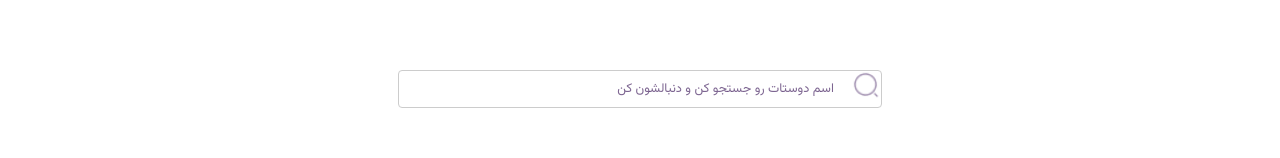
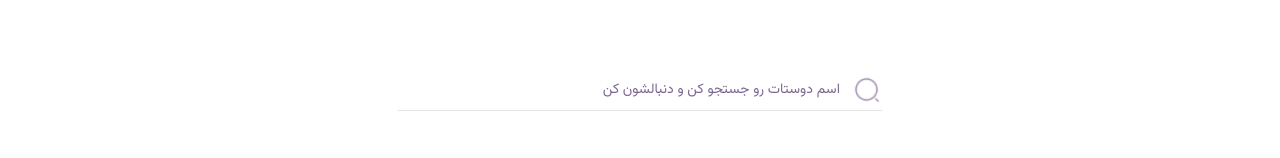
Before and after one commit to Rahnema-College-SU/Football-Fantasy-FrontEnd, a React (Create React App) app: page /home/events in a window 1280 px wide. Shown: the part 354-512 px from the top of the page. Built offline with nearby package versions, Linux system fonts and the light colour scheme.

Commit message:
seems like done

```diff
--- a/src/components/home/events/friends/Friends.css
+++ b/src/components/home/events/friends/Friends.css
@@ -56,8 +56,7 @@
     justify-content: center;
 }
 
-.search-box {
-    margin-top: 10%;
+.friends-search-box {
     display: flex;
     direction: rtl;
     align-items: center;
--- a/src/components/home/events/friends/Friends.tsx
+++ b/src/components/home/events/friends/Friends.tsx
@@ -18,7 +18,7 @@ export function Friends() {
                     <div className="button-text">دنبال شوندگان</div>
                     </button>
                 </div>
-                <div className={'search-box'}>
+                <div className={'friends-search-box'}>
                 <img className="search-icon" src={searchIcon} alt={'magnifier'}/>
                 <input className={'search-input'} placeholder={'جستجو'}/>
                 </div>
--- a/src/components/home/events/mainSearchBox/MainSearchBox.css
+++ b/src/components/home/events/mainSearchBox/MainSearchBox.css
@@ -49,3 +49,39 @@
 /* .css-319lph-ValueContainer{
     display: none;
 } */
+
+.result-box{
+    background-color: white;
+    box-shadow: 0 4px 4px rgba(0, 0, 0, 0.25);
+    border-radius:0 0 16px 16px ;
+    /* height: 120px; */
+    position: relative;
+    z-index: 9999;
+    overflow-y: auto;
+    height: auto;
+    max-height: 150px;
+}
+.search-box{
+    position: relative;
+    height: 2.5rem;
+    margin: auto;
+    width: 100%;
+    display: flex;
+    direction: rtl;
+    align-items: center;
+    background: #FFFFFF;
+    border-bottom: 1px solid #E4E4E4;
+    margin: auto;
+}
+.main-search-box{
+    width: 42%;
+    height: 2.5rem;
+    margin: auto;
+    border: none;
+}
+.result-option {
+    border-bottom: 1px solid #E4E4E4;
+}
+.profile{
+    border-bottom: 1px solid #E4E4E4;
+}
--- a/src/components/home/events/mainSearchBox/MainSearchBox.tsx
+++ b/src/components/home/events/mainSearchBox/MainSearchBox.tsx
@@ -1,7 +1,7 @@
 import React from "react";
 import "./MainSearchBox.css"
 import searchIcon from "./assets/searchicon.png";
-import { searchResultUserListType,searchResultUserType  } from "../../../../global/Types";
+import { searchResultUserType  } from "../../../../global/Types";
 import {atom, useRecoilState, useRecoilValue, useSetRecoilState} from 'recoil';
 import { axiosAllUsersList } from "../../../../global/ApiCalls";
 import { onAxiosSuccess , onAxiosError } from "../../../../global/Errors";
@@ -14,94 +14,113 @@ import { clearIndicatorCSS } from "react-select/dist/declarations/src/components
 import { ConsoleConstructorOptions } from "console";
 import profilePhoto from '../latestEvents/profiles/assets/profilePhoto.jpeg'
 import { profileModalDisplayState } from "../profileModal/profileModal";
+import { invalidInputError } from "../../../../global/Errors";
+import { axiosFollow } from "../../../../global/ApiCalls";
+import { ClickAwayListener } from "@mui/material";
 
 
-export const usersListState = atom<searchResultUserListType>({
+export const usersListState = atom<Array<searchResultUserType>>({
     key: 'usersListState',
-    default: {
-        usersList: [],
-        numberOfusers: undefined
-    }
+    default: []
 })
-
-// export const searchTextState = atom<string>({
-//     key: 'searchTextState',
-//     default: ''
-// })
-
-// const usersList=[
-//     {id:"sh"},{id:"q"},{id:"a"}
-// ]
-
-//let debounceFunction: { (this: ThisParameterType<() => void>, ...args: Parameters<() => void> & any[]): Promise<ReturnType<() => void>>; cancel: (reason?: any) => void }
-
-
-    // axiosAllUsersList(searchText).then(
-    //     res => {
-    //         onAxiosSuccess({
-    //             res: res, myError: invalidInputError, onSuccess: () => {
-
-    //             }
-    //         })
-
-    //     },
-    //     error => {
-    //         onAxiosError({axiosError: error, myError: invalidInputError})
-    //     }
-    // )
 
 
 
+const users=
+   {
+    "data": [
+        {
+            "id": "c6b7e186-7384-4433-91e4-78bf441d9450",
+            "username": "amir",
+            "imageUrl": "",
+            "isFollowed": false
+        },
+        {
+            "id": "7f8123fd-a049-475f-ad38-750ef9e4c84d",
+            "username": "aminsaveh80",
+            "imageUrl": "",
+            "isFollowed": false
+        },
+        {
+            "id": "57bf69e5-d210-4e7f-8b38-ab37e1e4ad89",
+            "username": "hadidortaj",
+            "imageUrl": "",
+            "isFollowed": false
+        },
+        {
+            "id": "76dc0b29-d99e-4d98-b043-e7e61211ec66",
+            "username": "hadidortaj2",
+            "imageUrl": "",
+            "isFollowed": false
+        }
+    ],
+    "success": true,
+    "errorMessage": ""
+}
+
 export function MainSearchBox() {
-    // const profileModalDisplay = useSetRecoilState(profileModalDisplayState)
-    const [search,setSearch] =useState();
-    const optionList=[
-        {value:"red" ,label:<div className="profile" >
-        <img className="friends-profile-photo" src={profilePhoto} alt="profile photo"></img>
-        <div className="friends-name">first and last name</div>
-        <button className="follow-back">
-        <div className="button-text"> دنبال کردن</div>
-        </button>
-        </div>},
-        {value:"pink" ,label:<div className="profile">
-        <img className="friends-profile-photo" src={profilePhoto} alt="profile photo"></img>
-        <div className="friends-name">first and last name</div>
-        <button className="follow-back">
-        <div className="button-text"> دنبال کردن</div>
-        </button>
-        </div>}
-    ];
+
+    const [usersList, setUsersList] = useRecoilState(usersListState)
+    const [resultBoxState,setResultBoxState]=useState(false)
+
     function handleSearch(data:any){
-        setSearch(data)
+        // axiosAllUsersList(data).then(
+        // res => {
+        //     onAxiosSuccess({
+        //         res: res, myError: invalidInputError, onSuccess: () => {
+        //             setUsersList(res.data.data)
+        //         }
+        //     })
+
+        // },
+        // error => {
+        //     onAxiosError({axiosError: error, myError: invalidInputError})
+        // }
+        // )
+        setUsersList(users.data)
+        setResultBoxState(true)
     }
-    const IndicatorSeparator = ()=>{}
-    const DropdownIndicator=(props: DropdownIndicatorProps<ConsoleConstructorOptions,true>)=>{
-        return(
-            <div onClick={()=>{}}>
-                <img className="search-icon" src={searchIcon} alt={'magnifier'}/>
-            </div>
-        );
-    };
 
+    function handleFollow(id:String){
+        ////needs to be complited
+        axiosFollow(id).then(
+        res => {
+            onAxiosSuccess({
+                res: res, myError: invalidInputError, onSuccess: () => {
+                    setUsersList(res.data.data)
+                }
+            })
 
+        },
+        error => {
+            onAxiosError({axiosError: error, myError: invalidInputError})
+        }
+        )
+    }
+    function showProfileModel(){
+        //to be complited
+    }
     return (
         <div>
-        {/* <div className={'main-search-box'}>
 
-        <input className={'main-search-input'} placeholder={'اسم دوستات رو جستجو کن و دنبالشون کن'} />
-        </div> */}
+        <div className="main-search-box">
+        <ClickAwayListener onClickAway={event => {setResultBoxState(false)}}>
+        <div className={'search-box'}>
 
-{        //@ts-ignore
-}        <Select className="main-search-box" options={optionList} components={{DropdownIndicator ,IndicatorSeparator}}
-        placeholder={<div className="placeholder">
-        اسم دوستات رو جستجو کن و دنبالشون کن
-        </div>} onChange={handleSearch} isSearchable={true} >
-        <img className="search-icon" src={searchIcon} alt={'magnifier'}/>
-        </Select>
-
-        {/* <select className="main-search-result">
-        <option value=""> کشور</option>
-        </select> */}
+            <img className="search-icon" src={searchIcon} alt={'magnifier'}/>
+            <input className={'search-input'} placeholder={'اسم دوستات رو جستجو کن و دنبالشون کن'} onChange={event => {handleSearch(event.target)}} onClick={event => {handleSearch(event.target)}} />
+        </div>
+        </ClickAwayListener>
+        <div className="result-box" hidden={!resultBoxState}>
+            {usersList.map(user => <div className="profile" >
+            <img className="friends-profile-photo" src={profilePhoto} alt="profile photo"></img>
+            <div className="friends-name">{user.username}</div>
+            <button className="follow-back" onClick={event => {handleFollow(user.id)}}>
+            <div className="button-text"> دنبال کردن</div>
+            </button>
+            </div>)}
+        </div>
+        </div>
         </div>
     )
 }
--- a/src/components/home/events/profileModal/profileModal.tsx
+++ b/src/components/home/events/profileModal/profileModal.tsx
@@ -27,7 +27,7 @@ export function ProfileModal(){
 
     return(
         <div className='back' onClick={()=>{setProfileModalDisplay('none')}}>
-        <div className='profile-modal-div' style={{display:profileModalDisplay}} onClick={e => {e.stopPropagation();}} >
+        <div className='profile-modal-div' style={{display:profileModalDisplay}} onClick={e => {e.stopPropagation();} } >
             <div className='show-info' >
             <img className="modal-profile-photo" src={profilePhoto} alt="profile photo"></img>
                 <button className='profile-modal-following-button '> دنبال کردن</button>
--- a/src/components/home/myTeam/choosePlayerList/ChoosePlayer.css
+++ b/src/components/home/myTeam/choosePlayerList/ChoosePlayer.css
@@ -3,7 +3,6 @@
     flex-direction: column;
     box-shadow: 0 0 10px rgba(0, 0, 0, 0.15);
     border-radius: 16px;
-
     grid-row-start: 2;
 }
 
--- a/src/components/home/myTeam/remainigParts/Remaining.tsx
+++ b/src/components/home/myTeam/remainigParts/Remaining.tsx
@@ -1,6 +1,6 @@
 import React from "react";
 import './Remaining.css'
-// import {CircularProgress} from "@mui/material";
+import {CircularProgress} from "@mui/material";
 
 export function Remaining({
                               showingText,
@@ -13,10 +13,10 @@ export function Remaining({
     return (
         <div className='remaining-box' style={{background: backgroundStyle}}>
             {
-                // showingText ?
+                showingText ?
                   <div id='show-remaining-text'>{showingText}</div>
-                //     :
-                //     <CircularProgress thickness={3} style={{color: '#3D195B'}}/>
+                     :
+                     <CircularProgress thickness={3} style={{color: '#3D195B'}}/>
             }
             <div className={'logo-and-text'}>
                 <img className='remaining-box-logo' src={src} alt={alt}></img>
--- a/src/global/ApiCalls.ts
+++ b/src/global/ApiCalls.ts
@@ -70,3 +70,24 @@ export const axiosAllUsersList = (searchText: string) => customAxios.get('user_s
         search_type:"All"
     }
 })
+
+export const axiosFollow = (id: String) => customAxios.delete('follow', {
+    params: {
+        followUserId: id
+    }
+})
+export const axiosUnfollow = (id: String) => customAxios.delete(`follow/"${id}"`)
+
+export const axiosFollowingSearch = (searchText: string) => customAxios.get('user_search', {
+    params: {
+        search: searchText,
+        search_type:"Following"
+    }
+})
+
+export const axiosFollowerSearch = (searchText: string) => customAxios.get('user_search', {
+    params: {
+        search: searchText,
+        search_type:"Follower"
+    }
+})
```
Also changed, not shown: src/global/Types.ts (+7 -8 lines), 1 other file (tests, documents, lock files or other folders).
